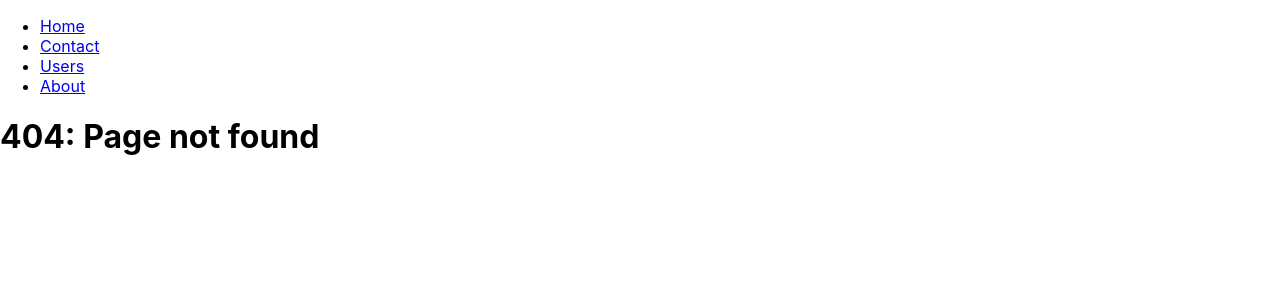
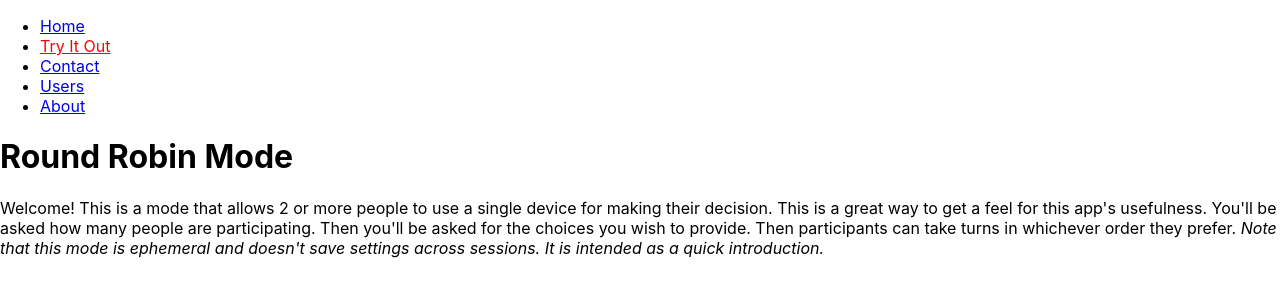
Before and after one commit to hemmendinger/shouldwehave, a React (Create React App) app in the folder swhreact/: page /roundrobin in a window 1280 px wide. Before the commit this address had no page. Shown: the top 300 px of the page. Built offline with nearby package versions, Linux system fonts and the light colour scheme.

Commit message:
roundrobin.js starting point

```diff
--- a/swhreact/src/index.js
+++ b/swhreact/src/index.js
@@ -10,6 +10,7 @@ import {
 import App from './App';
 import About from './about';
 import Contact from './contact';
+import RoundRobin from './roundrobin';
 import Users from './users'
 import NotFound from './statusCodes';
 import * as serviceWorker from './serviceWorker';
@@ -19,12 +20,14 @@ const routing = (
         <div>
             <ul>
                 <li><NavLink exact activeClassName="active" to="/">Home</NavLink></li>
+                <li><NavLink activeClassName="active" to="/roundrobin">Try It Out</NavLink></li>
                 <li><NavLink activeClassName="active" to="/contact">Contact</NavLink></li>
                 <li><NavLink activeClassName="active" to="/users">Users</NavLink></li>
                 <li><NavLink activeClassName="active" to="/about">About</NavLink></li>
             </ul>
             <Switch>
                 <Route exact path="/" component={App} />
+                <Route path="/roundrobin" component={RoundRobin} />
                 <Route path="/users" component={Users} />
                 <Route path="/contact" component={Contact} />
                 <Route path="/about" component={About} />
--- /dev/null
+++ b/swhreact/src/roundrobin.js
@@ -0,0 +1,19 @@
+import React from 'react';
+
+class RoundRobin extends React.Component {
+    render () {
+        return (
+            <div>
+            <h1>Round Robin Mode</h1>
+            <p>Welcome! This is a mode that allows 2 or more people to use a single device for making their decision.
+                This is a great way to get a feel for this app's usefulness. You'll be asked how many people are
+                participating. Then you'll be asked for the choices you wish to provide. Then participants can take
+                turns in whichever order they prefer. <em>Note that this mode is ephemeral and doesn't save
+                    settings across sessions. It is intended as a quick introduction.</em>
+            </p>
+            </div>
+        );
+    }
+}
+
+export default RoundRobin;
```
